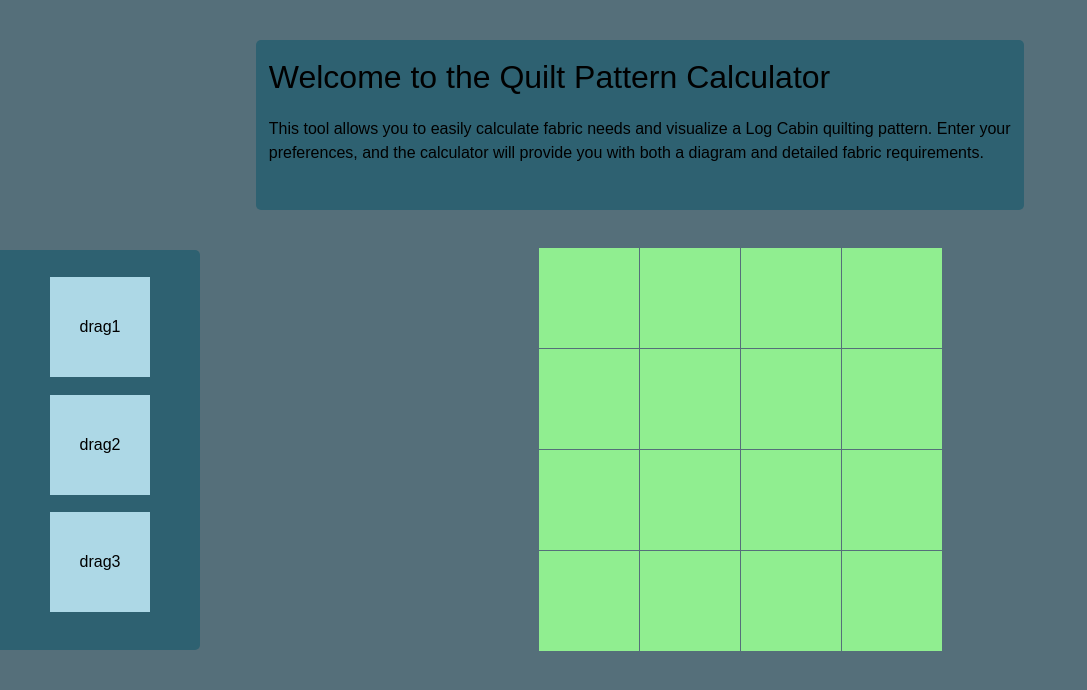
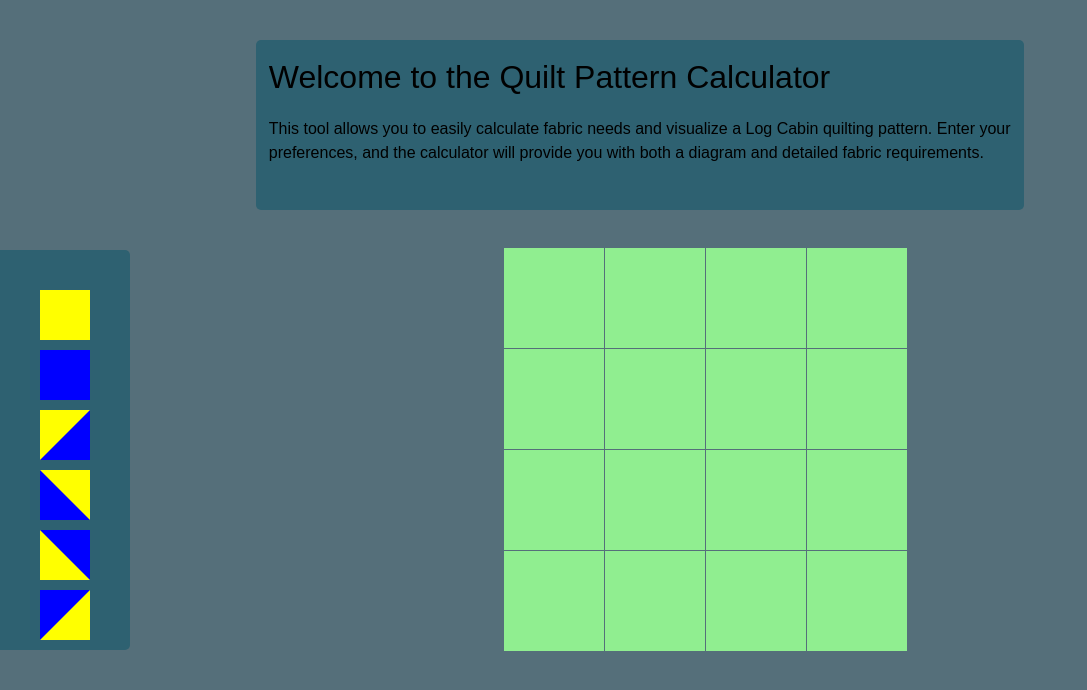
Before and after one commit to CallumPeel/quilt-designer, a Next.js app: page /designer in a window 1280 px wide. Shown: the top 690 px of the page, without its empty margins (0-1087 px from the left). Built offline with nearby package versions, Linux system fonts and the light colour scheme.

Commit message:
feat: half square triangles

```diff
--- a/app/designer/DragAndDrop.tsx
+++ b/app/designer/DragAndDrop.tsx
@@ -2,114 +2,198 @@ import React, { useState } from "react";
 import { DndContext, useDraggable, useDroppable } from "@dnd-kit/core";
 
 interface DraggableProps {
-    name: string;
     id: string;
+    shape: string;
+    size: number;
 }
 
 interface DroppableProps {
-    isOver: boolean;
     id: string;
     children?: React.ReactNode;
 }
 
-const DraggableItem = ({ id, name }: DraggableProps) => {
-    const { attributes, listeners, setNodeRef, transform } = useDraggable({
-        id,
-    });
+// Shape Components
+const YellowSquare = ({ size }: { size: number }) => (
+    <div style={{ width: size, height: size, backgroundColor: 'yellow' }} />
+);
+
+const BlueSquare = ({ size }: { size: number }) => (
+    <div style={{ width: size, height: size, backgroundColor: 'blue' }} />
+);
+
+// Triangle from top-left to bottom-right (yellow and blue)
+const TopLeftToBottomRightTriangle = ({ size }: { size: number }) => (
+    <div style={{ position: 'relative', width: size, height: size, overflow: 'hidden' }}>
+        <div style={{
+            position: 'absolute',
+            width: 0,
+            height: 0,
+            borderLeft: `${size}px solid yellow`,
+            borderBottom: `${size}px solid blue`
+        }} />
+        <div style={{
+            position: 'absolute',
+            width: 0,
+            height: 0,
+            borderRight: `${size}px solid blue`,
+            borderTop: `${size}px solid yellow`,
+            right: 0,
+            bottom: 0
+        }} />
+    </div>
+);
+
+// Triangle from top-right to bottom-left (yellow and blue)
+const TopRightToBottomLeftTriangle = ({ size }: { size: number }) => (
+    <div style={{ position: 'relative', width: size, height: size, overflow: 'hidden' }}>
+        <div style={{
+            position: 'absolute',
+            width: 0,
+            height: 0,
+            borderRight: `${size}px solid yellow`,
+            borderBottom: `${size}px solid blue`
+        }} />
+        <div style={{
+            position: 'absolute',
+            width: 0,
+            height: 0,
+            borderLeft: `${size}px solid blue`,
+            borderTop: `${size}px solid yellow`,
+            right: 0,
+            bottom: 0
+        }} />
+    </div>
+);
+
+// Triangle from bottom-left to top-right (yellow and blue)
+const BottomLeftToTopRightTriangle = ({ size }: { size: number }) => (
+    <div style={{ position: 'relative', width: size, height: size, overflow: 'hidden' }}>
+        <div style={{
+            position: 'absolute',
+            width: 0,
+            height: 0,
+            borderLeft: `${size}px solid yellow`,
+            borderTop: `${size}px solid blue`
+        }} />
+        <div style={{
+            position: 'absolute',
+            width: 0,
+            height: 0,
+            borderRight: `${size}px solid blue`,
+            borderBottom: `${size}px solid yellow`,
+            right: 0,
+            bottom: 0
+        }} />
+    </div>
+);
+
+// Triangle from bottom-right to top-left (yellow and blue)
+const BottomRightToTopLeftTriangle = ({ size }: { size: number }) => (
+    <div style={{ position: 'relative', width: size, height: size, overflow: 'hidden' }}>
+        <div style={{
+            position: 'absolute',
+            width: 0,
+            height: 0,
+            borderRight: `${size}px solid yellow`,
+            borderTop: `${size}px solid blue`
+        }} />
+        <div style={{
+            position: 'absolute',
+            width: 0,
+            height: 0,
+            borderLeft: `${size}px solid blue`,
+            borderBottom: `${size}px solid yellow`,
+            right: 0,
+            bottom: 0
+        }} />
+    </div>
+);
+
+const DraggableItem = ({ id, shape, size }: DraggableProps) => {
+    const { attributes, listeners, setNodeRef, transform } = useDraggable({ id });
 
     const style = {
         transform: transform ? `translate3d(${transform.x}px, ${transform.y}px, 0)` : undefined,
-        width: 100,
-        height: 100,
-        backgroundColor: "lightblue",
-        textAlign: "center",
-        lineHeight: "100px",
+        width: size,
+        height: size,
+        marginBottom: "10px",
         cursor: "grab",
-        marginBottom: "10px" // Added margin for spacing between draggable items
     };
 
     return (
         <div ref={setNodeRef} style={style} {...listeners} {...attributes}>
-            {name}
+            {shape === 'yellowSquare' && <YellowSquare size={size} />}
+            {shape === 'blueSquare' && <BlueSquare size={size} />}
+            {shape === 'topLeftToBottomRightTriangle' && <TopLeftToBottomRightTriangle size={size} />}
+            {shape === 'topRightToBottomLeftTriangle' && <TopRightToBottomLeftTriangle size={size} />}
+            {shape === 'bottomLeftToTopRightTriangle' && <BottomLeftToTopRightTriangle size={size} />}
+            {shape === 'bottomRightToTopLeftTriangle' && <BottomRightToTopLeftTriangle size={size} />}
         </div>
     );
 };
 
-const DroppableArea = ({ id, isOver, children }: DroppableProps) => {
-    const { setNodeRef } = useDroppable({
-        id,
-    });
+const DroppableArea = ({ id, children }: DroppableProps) => {
+    const { setNodeRef } = useDroppable({ id });
 
     const style = {
         width: 100,
         height: 100,
-        backgroundColor: isOver ? "lightcoral" : "lightgreen",
-        textAlign: "center",
-        lineHeight: "100px",
+        backgroundColor: "lightgreen",
         transition: "background-color 0.2s",
         position: "relative",
+        overflow: "hidden",
     };
 
-    return (
-        <div ref={setNodeRef} style={style}>
-            {children || id}
-        </div>
-    );
+    return <div ref={setNodeRef} style={style}>{children}</div>;
 };
 
 const DragAndDrop = () => {
-    // Define droppable grid
     const numRows = 4;
     const numCols = 4;
     const dropZones = Array.from({ length: numRows * numCols }, (_, i) => `drop${i + 1}`);
 
-    // Track the current dropbox for each draggable item
-    const [droppedItems, setDroppedItems] = useState<{ [key: string]: string | null }>({
-        drag1: null,
-        drag2: null,
-        drag3: null,
-    });
+    const initialDraggables = [
+        { id: 'drag1', shape: 'yellowSquare' },
+        { id: 'drag2', shape: 'blueSquare' },
+        { id: 'drag3', shape: 'topLeftToBottomRightTriangle' },
+        { id: 'drag4', shape: 'topRightToBottomLeftTriangle' },
+        { id: 'drag5', shape: 'bottomLeftToTopRightTriangle' },
+        { id: 'drag6', shape: 'bottomRightToTopLeftTriangle' },
+    ];
 
-    // Sidebar state for draggable items
-    const [draggables, setDraggables] = useState<string[]>(["drag1", "drag2", "drag3"]);
-
-    const [overId, setOverId] = useState<string | null>(null);
+    const [droppedItems, setDroppedItems] = useState<{ [key: string]: { dropId: string; shape: string } | null }>({});
+    const [sidebarShapes] = useState(initialDraggables); // Sidebar shapes don't change after the initial load
 
     const handleDragEnd = (event: any) => {
-        const { id } = event.active; // The ID of the dragged item
-        const overId = event.over?.id; // The ID of the droppable area
+        const { id } = event.active;
+        const overId = event.over?.id;
 
-        if (overId) {
-            setDroppedItems((prevItems) => ({
-                ...prevItems,
-                [id]: overId, // Update which dropbox the item is in
-            }));
+        const isTileOccupied = Object.values(droppedItems).some(item => item?.dropId === overId);
 
-            // Only add a new draggable box if the item was initially in the sidebar
-            if (draggables.includes(id)) {
-                setDraggables((prevDraggables) => prevDraggables.filter((draggableId) => draggableId !== id));
-                const newId = `drag${Object.keys(droppedItems).length + 1}`;
-                setDraggables((prevDraggables) => [...prevDraggables, newId]);
-                setDroppedItems((prevItems) => ({
+        if (!isTileOccupied && overId) {
+            const draggedItem = sidebarShapes.find(item => item.id === id);
+
+            if (draggedItem) {
+                const newId = `grid-item-${Date.now()}`;
+                setDroppedItems(prevItems => ({
                     ...prevItems,
-                    [newId]: null, // Add new draggable to the sidebar
+                    [newId]: { dropId: overId, shape: draggedItem.shape },
+                }));
+            } else {
+                // If the shape is already on the grid, move it
+                setDroppedItems(prevItems => ({
+                    ...prevItems,
+                    [id]: { dropId: overId, shape: prevItems[id]?.shape || 'yellowSquare' },
                 }));
             }
         }
     };
 
-    const handleDragOver = (event: any) => {
-        setOverId(event.over?.id || null); // Track which droppable is being hovered
-    };
-
     return (
-        <DndContext onDragEnd={handleDragEnd} onDragOver={handleDragOver}>
+        <DndContext onDragEnd={handleDragEnd}>
             <div style={{ display: "flex", height: "50vh" }}>
-                {/* Sidebar for draggable items */}
                 <div style={{
-                    width: "10vw",
-                    minWidth: "200px",
-                    padding: "20px",
+                    padding: "5vh",
                     backgroundColor: "#2e6171",
                     display: "flex",
                     flexDirection: "column",
@@ -117,13 +201,11 @@ const DragAndDrop = () => {
                     alignItems: "center",
                     borderRadius: "0px 5px 5px 0px"
                 }}>
-                    {/* Draggable Items */}
-                    {draggables.map((dragId) => (
-                        !droppedItems[dragId] && <DraggableItem key={dragId} id={dragId} name={dragId} />
+                    {sidebarShapes.map(({ id, shape }) => (
+                        <DraggableItem key={id} id={id} shape={shape} size={50} />
                     ))}
                 </div>
 
-                {/* Main content area */}
                 <div style={{
                     flexGrow: 1,
                     display: "flex",
@@ -135,11 +217,17 @@ const DragAndDrop = () => {
                         gridTemplateColumns: `repeat(${numCols}, 1fr)`,
                         gap: "1px",
                     }}>
-                        {/* Droppable Areas in a Grid */}
                         {dropZones.map((dropId) => (
-                            <DroppableArea key={dropId} id={dropId} isOver={overId === dropId}>
-                                {Object.keys(droppedItems).map((dragId) => (
-                                    droppedItems[dragId] === dropId && <DraggableItem key={dragId} id={dragId} name={dragId} />
+                            <DroppableArea key={dropId} id={dropId}>
+                                {Object.keys(droppedItems).map(dragId => (
+                                    droppedItems[dragId]?.dropId === dropId && (
+                                        <DraggableItem
+                                            key={dragId}
+                                            id={dragId}
+                                            shape={droppedItems[dragId]?.shape || 'yellowSquare'}
+                                            size={100}
+                                        />
+                                    )
                                 ))}
                             </DroppableArea>
                         ))}
```
